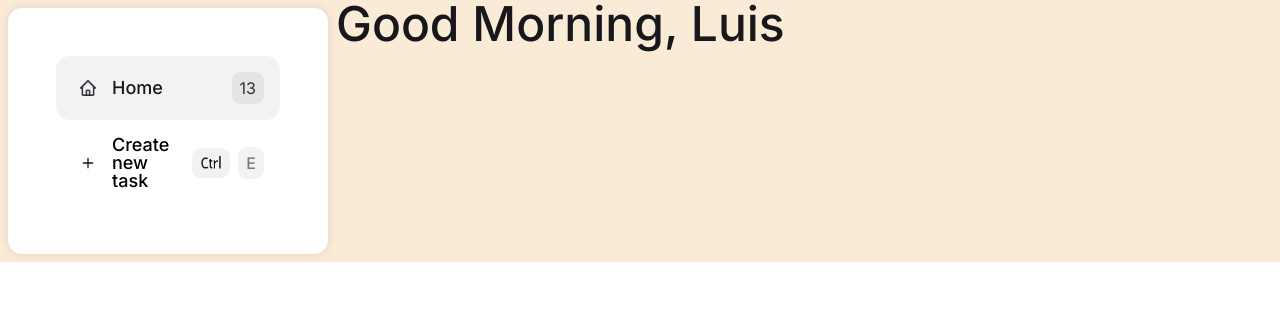
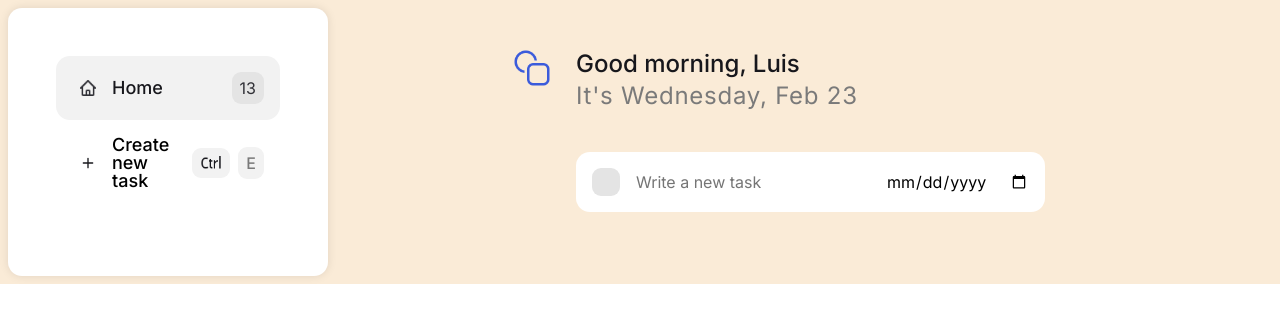
Before and after one commit to luiisca/Todo-app, a plain HTML site: page index.html in a window 1280 px wide. Drawn offline with Linux system fonts and the light colour scheme.

Commit message:
Add new task styling

```diff
--- /dev/null
+++ b/css/blocks/task-card/task-card.css
@@ -0,0 +1,41 @@
+.task-card {
+  display: flex;
+  gap: 1.6rem;
+  background-color: var(--white);
+  border-radius: 14px;
+  padding: 1.6rem;
+}
+
+.input {
+  border: none;
+  font-weight: 400;
+  color: var(--gray-300);
+}
+.calendar {
+  border: none;
+}
+.task-card--input {
+  /* background-color: var(--gray-200); */
+}
+
+.task__check {
+  appearance: none;
+  background-color: var(--gray-200);
+  width: 2.8rem;
+  outline: none;
+  height: 2.8rem;
+  border-radius: 9px;
+}
+.task__check:checked {
+  background-color: var(--gray-500);
+}
+.task__check:checked::before {
+  content: "\2713";
+  width: 100%;
+  height: 50%;
+  text-align: center;
+  align-items: center;
+  display: inline-block;
+  transform: scale(1.3);
+  color: var(--white);
+}
--- /dev/null
+++ b/css/blocks/tasks/tasks.css
@@ -0,0 +1,21 @@
+.tasks {
+  padding: 4.8rem;
+  align-items: center;
+  grid-template-columns: 40px auto;
+  grid-template-areas:
+    'icon task'
+    'icon task'
+    'icon task';
+  grid-auto-flow: row;
+  gap: 2.4rem;
+}
+
+.tasks__icon {
+  grid-area: icon;
+  align-self: flex-start;
+}
+
+.tasks__day {
+  font-weight: 400;
+  letter-spacing: .75px;
+}
--- a/css/global/typography.css
+++ b/css/global/typography.css
@@ -18,6 +18,9 @@ body {
 
 .font-heading {
   font-weight: 500;
+}
+.font-heading--light {
+  color: var(--gray-300);
 }
 
 .font-heading--xxl {
--- a/css/main.css
+++ b/css/main.css
@@ -42,9 +42,13 @@ Medium: 11px
 
 @import url('common.blocks/button/button.css');
 @import url('blocks/lists/lists.css');
+@import url('blocks/tasks/tasks.css');
+@import url('blocks/tasks/tasks.css');
+@import url('blocks/task-card/task-card.css');
 
 .app {
   display: flex;
+  gap: 12.8rem;
   background-color: antiquewhite;
 }
 
--- a/index.html
+++ b/index.html
@@ -4,17 +4,20 @@
     <meta charset="UTF-8" />
     <meta name="viewport" content="width=device-width, initial-scale=1.0" />
     <title>Todo App</title>
-    <link rel="stylesheet" href="./css/main.css">
+    <link rel="stylesheet" href="./css/main.css" />
   </head>
 
   <body>
     <div class="app">
       <aside class="todo-lists">
-
         <div class="lists-container">
           <a href="#" class="list-item list-item--active">
             <div class="wrapper">
-              <img class="list__icon" src="img/icons/house-icon.png" alt="home icon">
+              <img
+                class="list__icon"
+                src="img/icons/house-icon.png"
+                alt="home icon"
+              />
               <h2 class="list__title font-heading font-heading--xs">Home</h2>
             </div>
             <span class="counter-box">13</span>
@@ -22,18 +25,39 @@
         </div>
 
         <button class="list__new-task button grid--sm">
-          <img src="img/icons/plus-icon.svg" class='list__new-task-icon' alt="add new item icon">
+          <img
+            src="img/icons/plus-icon.svg"
+            class="list__new-task-icon"
+            alt="add new item icon"
+          />
           <span class="font-heading font-heading--xs">Create new task</span>
           <span class="command-container">
-            <img class="counter-box command__icon" src="img/icons/ctrl-icon.png" alt="command or control icon">
+            <img
+              class="counter-box command__icon"
+              src="img/icons/ctrl-icon.png"
+              alt="command or control icon"
+            />
             <span class="counter-box">E</span>
           </span>
         </button>
-
       </aside>
 
-      <main>
-        <h1 class="font-heading font-heading--xl">Good Morning, Luis</h1>
+      <main class="tasks grid">
+        <img class='tasks__icon' src="img/icons/shapes-icon.png" alt="home list icon" />
+        <div class="tasks__greetings mb-4">
+          <h1 class="font-heading font-heading--sm">
+            Good <span>morning</span>, <span>Luis</span>
+          </h1>
+          <h2 class="tasks__day font-heading font-heading--sm font-heading--light">
+            It's Wednesday, Feb 23
+        </div>
+        </h2>
+
+        <div class="task-card task-card--input">
+          <input class="task__check task__check--done" type="checkbox" name="" id="">
+          <input class='input' type="text" name="new-task" placeholder="Write a new task"/>
+          <input class="calendar" type="date" name="due-date" id="">
+        </div>
       </main>
     </div>
 
```
Also changed, not shown: img/icons/shapes-icon.png (added).
